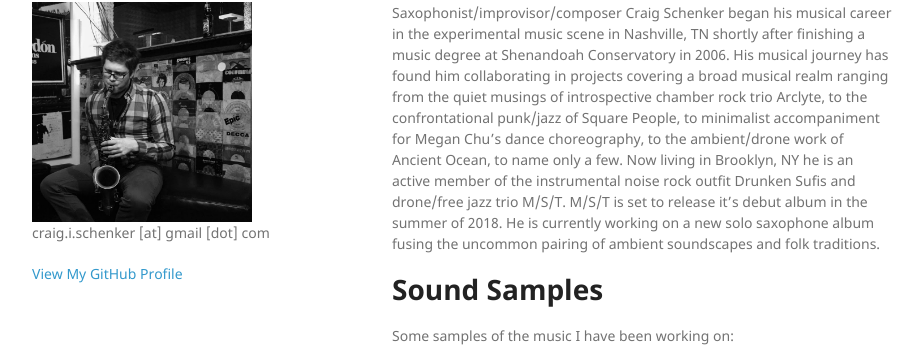
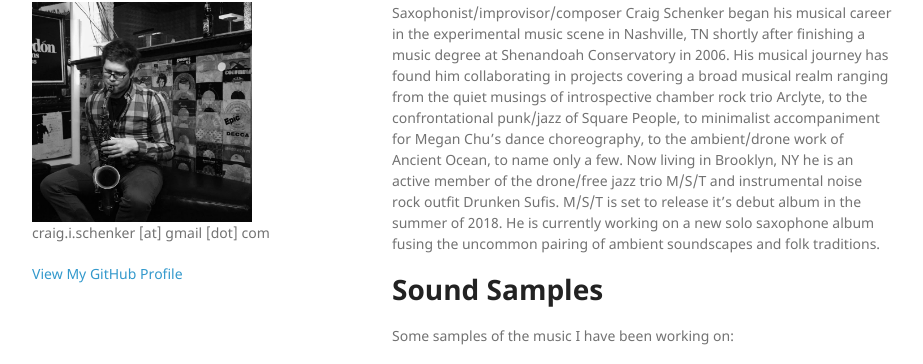
Before and after one commit to cischenker/cischenker.github.io, a Jekyll site: the page built from index.md, in a window 1280 px wide and 900 px high. Shown: the part 107-471 px from the top of the window, without its empty margins (178-1101 px from the left). Built offline with Jekyll 4.4.1, drawn with Linux system fonts in a browser that asks for light colours; our own code applies the rules of GitHub Pages for plain Markdown files.

```diff
--- a/index.md
+++ b/index.md
@@ -3,7 +3,7 @@ layout: default
 ---
 
 # [](#header-2)About
-Saxophonist/improvisor/composer Craig Schenker began his musical career in the experimental music scene in Nashville, TN shortly after finishing a music degree at Shenandoah Conservatory in 2006. His musical journey has found him collaborating in projects covering a broad musical realm ranging from the quiet musings of introspective chamber rock trio Arclyte, to the confrontational punk/jazz of Square People, to minimalist accompaniment for Megan Chu’s dance choreography, to the ambient/drone work of Ancient Ocean, to name only a few. Now living in Brooklyn, NY he is an active member of the instrumental noise rock outfit Drunken Sufis and drone/free jazz trio M/S/T. M/S/T is set to release it’s debut album in the summer of 2018. He is currently working on a new solo saxophone album fusing the uncommon pairing of ambient soundscapes and folk traditions.
+Saxophonist/improvisor/composer Craig Schenker began his musical career in the experimental music scene in Nashville, TN shortly after finishing a music degree at Shenandoah Conservatory in 2006. His musical journey has found him collaborating in projects covering a broad musical realm ranging from the quiet musings of introspective chamber rock trio Arclyte, to the confrontational punk/jazz of Square People, to minimalist accompaniment for Megan Chu’s dance choreography, to the ambient/drone work of Ancient Ocean, to name only a few. Now living in Brooklyn, NY he is an active member of the drone/free jazz trio M/S/T and instrumental noise rock outfit Drunken Sufis. M/S/T is set to release it’s debut album in the summer of 2018. He is currently working on a new solo saxophone album fusing the uncommon pairing of ambient soundscapes and folk traditions.
 
 # [](#header-2)Sound Samples
 Some samples of the music I have been working on:
```
